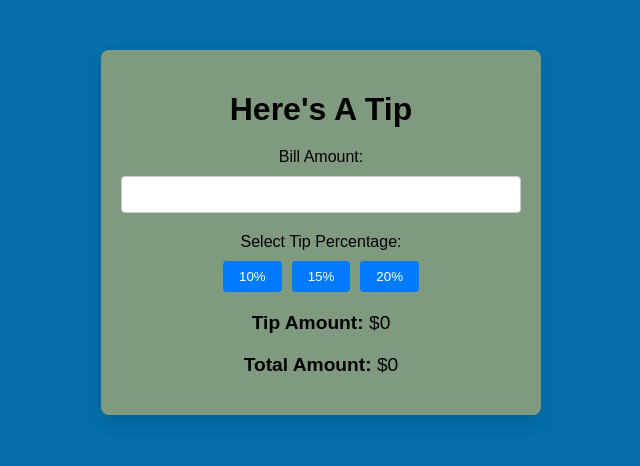
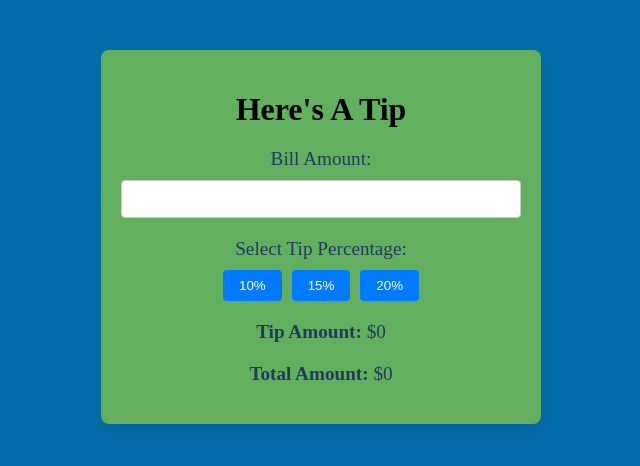
Before and after one commit to PeterwMcClelland/Heres-A-Tip, a React (Create React App) app: page / in a window 1280 px wide. Shown: the top 466 px of the page, without its empty margins (319-959 px from the left). Built offline with nearby package versions, Linux system fonts and the light colour scheme.

Commit message:
google fonts/ SCSS update

```diff
--- a/src/App.js
+++ b/src/App.js
@@ -19,10 +19,12 @@
             <div className="input-group">
                 <label>Bill Amount:</label>
                 <input
+
                     type="number"
                     value={bill}
                     onChange={(e) => setBill(e.target.value)}
                 />
+
             </div>
             <div className="input-group">
                 <label>Select Tip Percentage:</label>
--- a/src/App.scss
+++ b/src/App.scss
@@ -1,20 +1,23 @@
 .app {
-  font-family: 'Arial', sans-serif;
+  font-family: "Arial", sans-serif;
   max-width: 400px;
   margin: 50px auto;
   padding: 20px;
-  box-shadow: 0 8px 16px rgba(0,0,0,0.1);
+  box-shadow: 0 8px 16px rgba(0, 0, 0, 0.1);
   border-radius: 8px;
   text-align: center;
-  background-color: #809a7f;
-
+  background-color: #62b05f;
 
   h1 {
     margin-bottom: 20px;
+    font-family: "Shrikhand", cursive;
   }
 
   .input-group {
     margin-bottom: 20px;
+    font-family: "Iceland", cursive;
+    font-size: larger;
+    color: #1f3c5c;
 
     label {
       display: block;
@@ -27,13 +30,14 @@
       box-sizing: border-box;
       border-radius: 4px;
       border: 1px solid #ccc;
+      font-family: "Shrikhand", cursive;
     }
   }
 
   button {
     padding: 10px 20px;
     border: none;
-      background-color: #007BFF;
+    background-color: #007bff;
     color: #fff;
     border-radius: 4px;
     cursor: pointer;
@@ -46,6 +50,8 @@
 
   .results {
     margin-top: 20px;
+    font-family: "Iceland", cursive;
+    color: #1f3c5c;
 
     p {
       font-size: 1.2em;
@@ -60,7 +66,7 @@
 
   button {
     padding: 8px 16px;
-        background-color: #007BFF;
+    background-color: #007bff;
     color: #fff;
     border: none;
     border-radius: 4px;
--- a/src/index.css
+++ b/src/index.css
@@ -12,3 +12,9 @@
   font-family: source-code-pro, Menlo, Monaco, Consolas, 'Courier New',
     monospace;
 }
+
+/* Google fonts */
+
+@import url('https://fonts.googleapis.com/css2?family=Nabla&family=Shrikhand&family=Teko&display=swap'); /* font-family: 'Shrikhand', cursive; */
+@import url('https://fonts.googleapis.com/css2?family=Nabla&family=Raleway+Dots&family=Shrikhand&family=Teko&display=swap'); /* font-family: 'Raleway Dots', cursive; */
+@import url('https://fonts.googleapis.com/css2?family=Iceland&family=Nabla&family=Raleway+Dots&family=Shrikhand&family=Teko&display=swap'); /* font-family: 'Iceland', cursive; */
```
Lines whose indentation alone changed are shown as unchanged.
